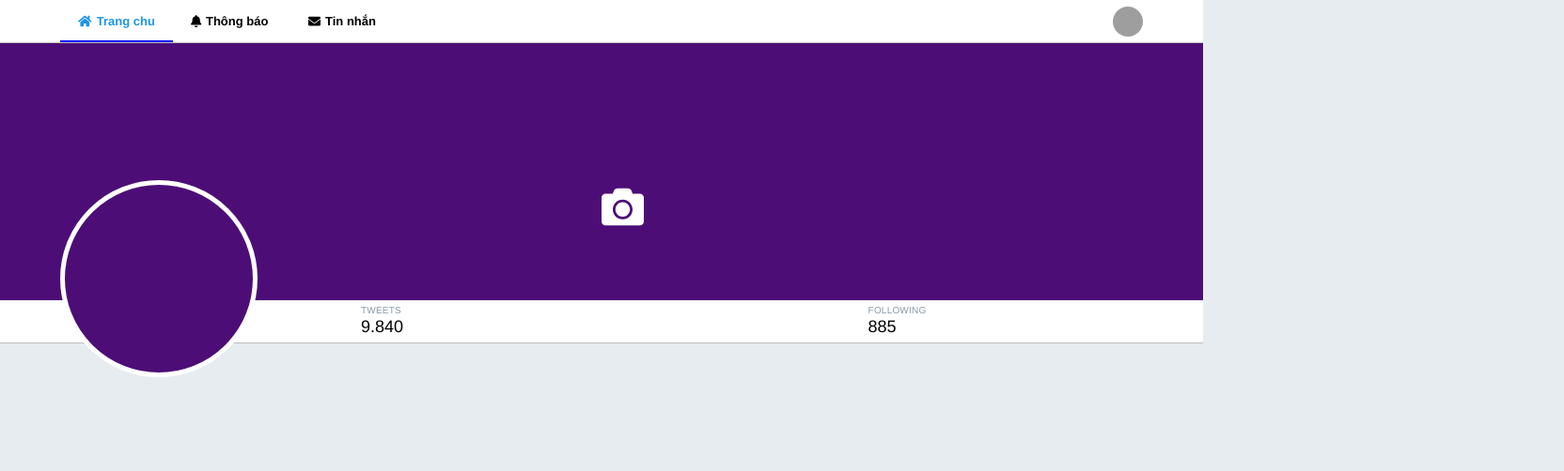
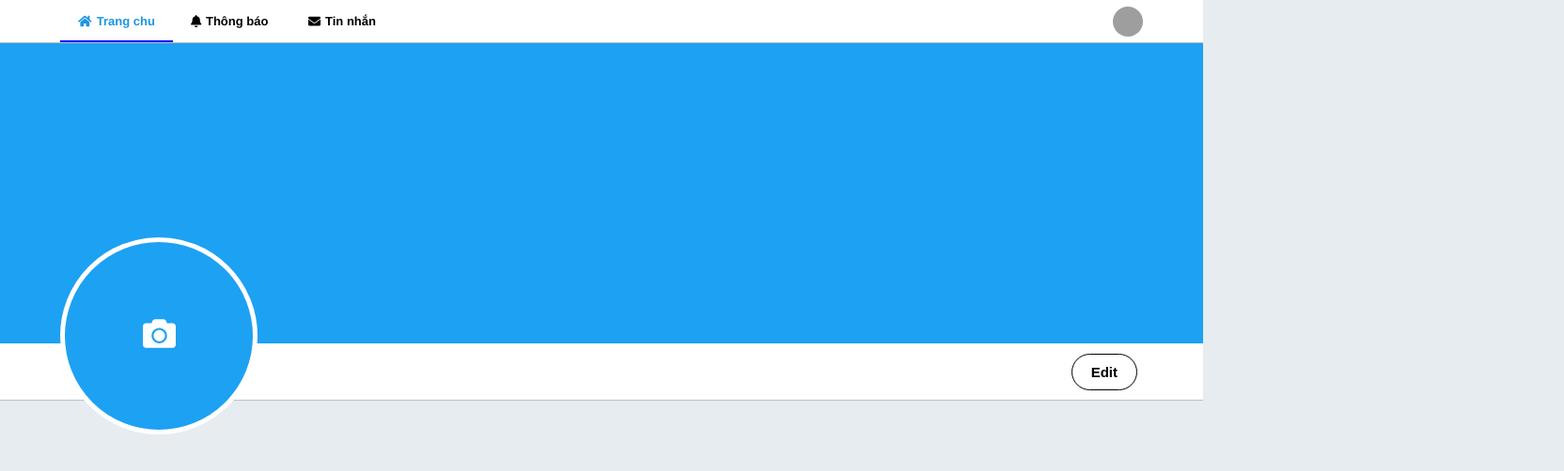
Before and after one commit to nguyenthang1597/CNM_DACK, a React (Create React App) app: page /info in a window 1280 px wide. Shown: the top 502 px of the page at 94% size, 1664 px wide, since content can reach past the window. Built offline with nearby package versions, Linux system fonts and the light colour scheme; grey boxes are pictures that could not be loaded.

Commit message:
Cập nhật phần header profile, thêm nút edit, chuyển trạng thái khi click

```diff
--- a/src/Components/Header/header.css
+++ b/src/Components/Header/header.css
@@ -2,9 +2,10 @@
   position: relative;
   top: 0;
   width: 100vw;
-  height: 45px;
+  height: 60px;
   border-bottom: 1px solid rgba(0, 0, 0, .25);
   background-color: white;
+  display: flex;
 }
 .big_avatar {
   border-radius: 50%;
@@ -16,6 +17,13 @@
   background-color: #4c0e76;
   border: 5px solid white;
 }
+
+.big_avatar:hover {
+  -webkit-box-shadow:inset 0px 0px 0px 5px #c69ee0;
+  -moz-box-shadow:inset 0px 0px 0px 5px #c69ee0;
+  box-shadow:inset 0px 0px 0px 5px #c69ee0;
+}
+
 .Arrange {
   box-sizing: border-box;
   display: table;
@@ -55,18 +63,114 @@ ul.Arrange {
 .Header {
   position: absolute;
   left: 0;
+  margin-bottom: 3px
 }
 
 .Header-Photo {
   background: #4c0e76;
+  margin-top: 46px;
+}
+
+.Header-Photo:hover {
+  -webkit-box-shadow:inset 0px 0px 0px 5px #c69ee0;
+    -moz-box-shadow:inset 0px 0px 0px 5px #c69ee0;
+    box-shadow:inset 0px 0px 0px 5px #c69ee0;
+    margin-top: 46px;
 }
 
 .Header-Photo svg.svg-inline--fa.fa-camera.fa-w-16 {
-  margin-top: 70px;
   width: 45px;
   height: 45px;
   color: white;
+  margin-left: auto;
+  margin-right: auto;
+  display: table;
+}
+
+h4.add_photo {
+  color: white;
+  font-size: 21px;
+}
+
+.add-photo-container {
+  margin-left: auto;
+  margin-right: auto;
+  display: table;
+  position: relative;
+  top: 60%;
+}
+
+h4.add-profile-photo {
+  color: white;
+  text-align: center;
+}
+
+.add-profile-container svg.svg-inline--fa.fa-camera.fa-w-16 {
+  width: 35px;
+  height: 35px;
+  color: white;
+  margin-left: auto;
+  margin-right: auto;
+  display: table;
+}
+
+.add-profile-container {
+  position: relative;
+  top: 29%;
+}
+
+.button-container {
+  margin: auto;
+  margin-right: 60px;
+}
+
+.follow-container {
+  flex: 1;
+}
+
+.button-container button {
+  padding: 10px;
+  padding-left: 20px;
+  padding-right: 20px;
+  margin-right: 10px;
+  border-radius: 50px;
+  background: transparent;
+  border-color: #4c0e76;
+  border: 1px solid;
+  font-weight: bold;
+  font-size: 15px;
+}
+
+.button-container button:hover {
+  background-color: rgba(0, 0, 0, 0.2);
+}
+
+.Header-Photo-NoEdit {
+  background: #1DA1F2;
+  margin-top: 46px;
+}
+
+.big-avatar-NoEdit {
+  border-radius: 50%;
+  width: 200px;
+  height: 200px;
+  position: absolute;
+  left: 5%;
+  margin-top: -174px;
+  background-color: #1DA1F2;
+  border: 5px solid white;
+}
+
+.add-profile-container-NoEdit {
   position: relative;
   top: 40%;
-  left: 50%;
 }
+
+.add-profile-container-NoEdit svg.svg-inline--fa.fa-camera.fa-w-16 {
+  width: 35px;
+  height: 35px;
+  color: white;
+  margin-left: auto;
+  margin-right: auto;
+  display: table;
+}
--- a/src/Components/Header/index.js
+++ b/src/Components/Header/index.js
@@ -1,34 +1,50 @@
-import React from 'react'
+import React, { useState } from 'react'
 import './header.css'
 import { FontAwesomeIcon } from '@fortawesome/react-fontawesome'
 import { faCamera } from '@fortawesome/free-solid-svg-icons'
+
 const Header = (props) => {
-return (
-  <div className="Header">
-      <div className="Header-Photo" style={{width:'100%', height: '320px'}} >
-        <FontAwesomeIcon icon={faCamera}/>
+  let [editProfile, setEditProfile] = useState(false);
+  return (
+    <div className="Header">
+      {editProfile? <div className="Header-Photo" style={{ width: '100%', height: '320px' }} >
+        <div className="add-photo-container">
+          <FontAwesomeIcon icon={faCamera} />
+          <h4 className="add_photo">Add a header photo</h4>
+        </div>
+      </div> :
+      <div className="Header-Photo-NoEdit" style={{ width: '100%', height: '320px' }} >
       </div>
+      }
+
       <div className="bar">
-        <ul className="Arrange" style={{marginLeft:'30%'}}>
-          <li className="ArrangeSizeFit">
-            <a title="9.840 Tweet">
-              <span className="StatLabel">Tweets</span>
-              <span className="StatValue">9.840</span>
-            </a>
-          </li>
-          <li className="ArrangeSizeFit">
-            <a  title="885 Following">
-              <span className="StatLabel">Following</span>
-              <span className="StatValue">885</span>
-            </a>
-          </li>
-        </ul>
+        <div className="follow-container">
+
+        </div>
+        <div className="button-container">
+          {!editProfile ?
+            <button onClick={()=> setEditProfile(true)}>Edit</button> :
+            <React.Fragment>
+              <button onClick={()=> setEditProfile(false)}>Cancel</button>
+              <button>Save changes</button>
+            </React.Fragment>
+          }
+        </div>
       </div>
-      <div className='big_avatar'>
 
-      </div>
-  </div>
-)
+      {editProfile ?  <div className='big_avatar'>
+        <div className="add-profile-container">
+          <FontAwesomeIcon icon={faCamera} />
+          <h4 className="add-profile-photo">Add a profile photo</h4>
+        </div>
+      </div>:  <div className='big-avatar-NoEdit'>
+        <div className="add-profile-container-NoEdit">
+          <FontAwesomeIcon icon={faCamera} />
+        </div>
+      </div>}
+
+    </div>
+  )
 }
 
 export default Header
```
